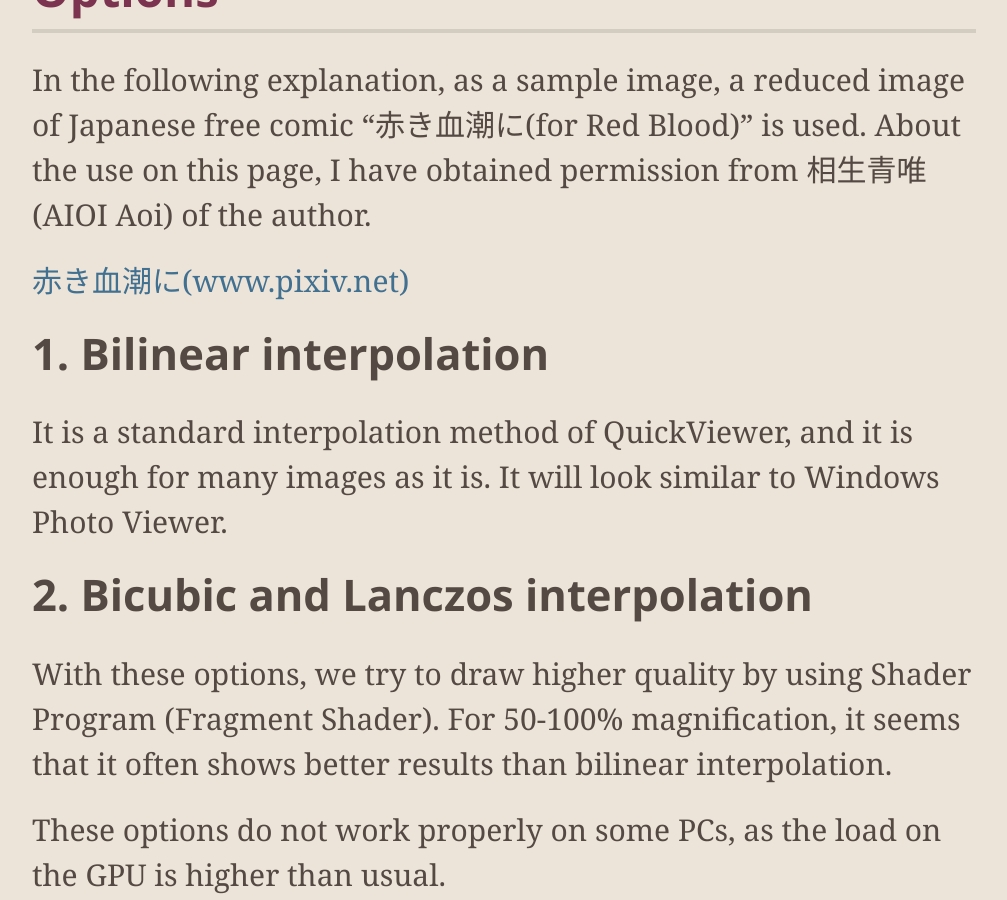
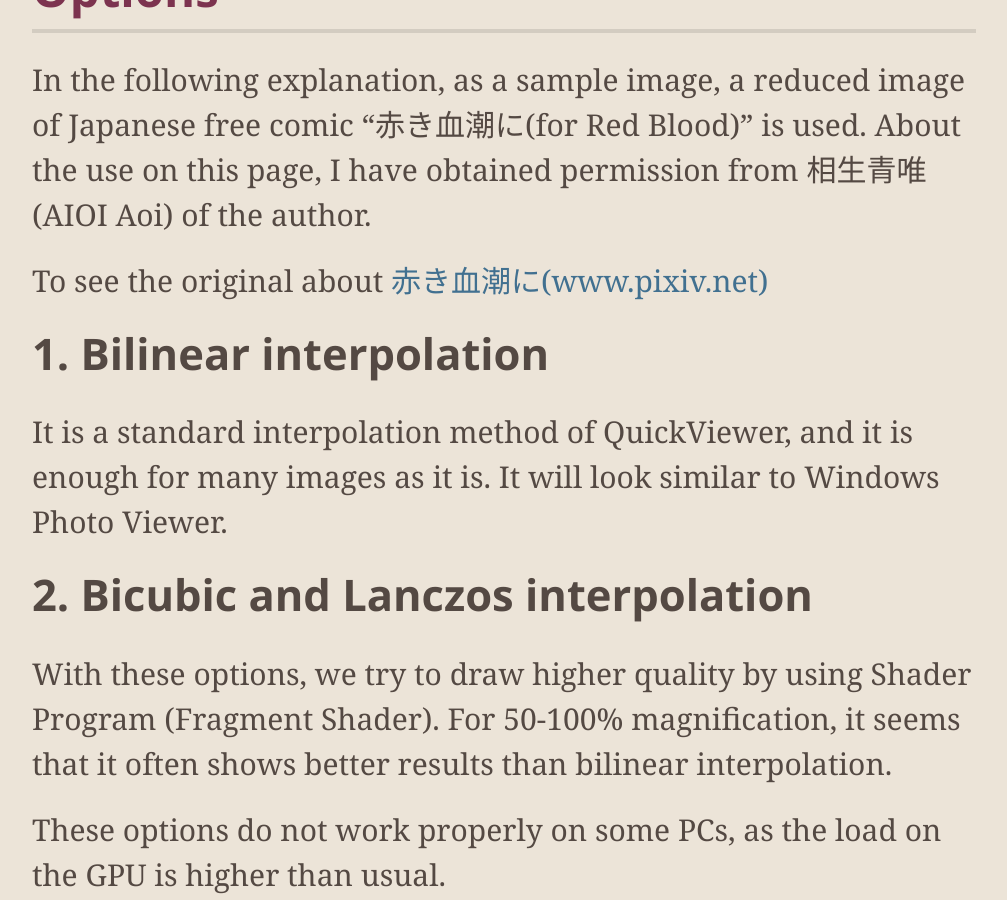
Before and after one commit to kanryu/quickviewer, a Jekyll site: the page built from docs/shader.md, in a window 1280 px wide and 900 px high, scrolled down 1140 px. Shown: the whole window, without its empty margins (136-1143 px from the left). Built offline with Jekyll 4.4.1, drawn with Linux system fonts in a browser that asks for light colours; nearby versions of some CDN libraries; comment, search, counter and statistics services are not loaded; our own code applies the rules of GitHub Pages for plain Markdown files.

Commit message:
Update shader.md

```diff
--- a/docs/shader.md
+++ b/docs/shader.md
@@ -24,7 +24,7 @@ On this page, we will explain the difference in each option.
 In the following explanation, as a sample image, a reduced image of Japanese free comic "赤き血潮に(for Red Blood)" is used.
 About the use on this page, I have obtained permission from 相生青唯(AIOI Aoi) of the author.
 
-[赤き血潮に(www.pixiv.net)](https://www.pixiv.net/member_illust.php?mode=medium&illust_id=62086450)
+To see the original about [赤き血潮に(www.pixiv.net)](https://www.pixiv.net/member_illust.php?mode=medium&illust_id=62086450)
 
 ### 1. Bilinear interpolation
 
```
